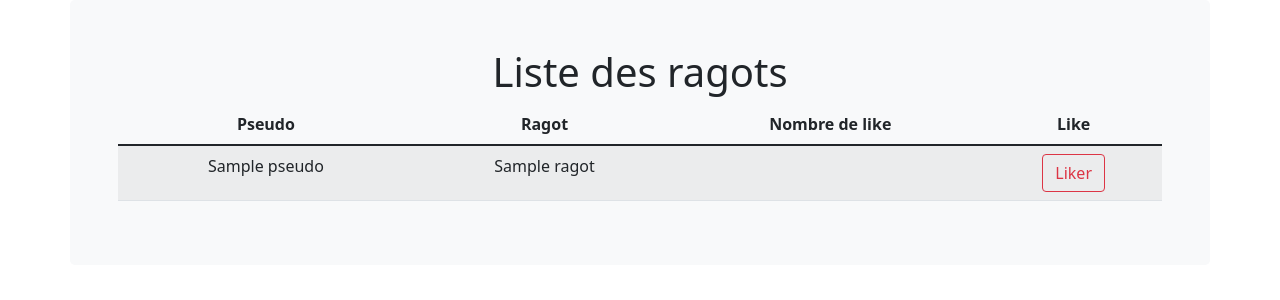
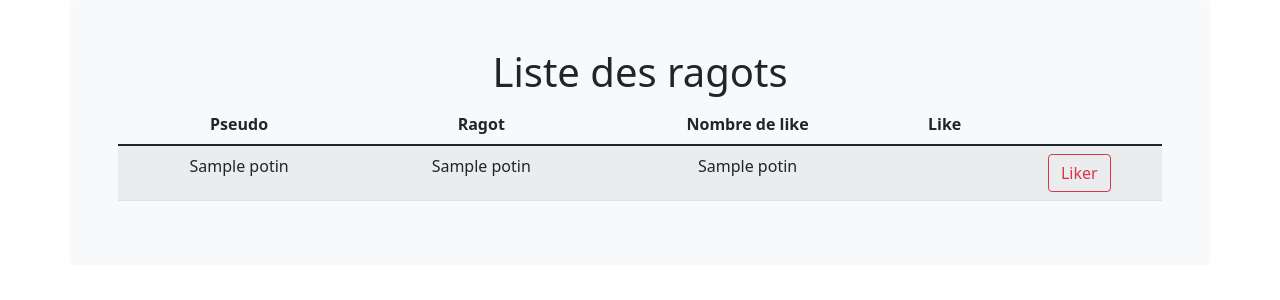
Before and after one commit to Enaryaa/projet-nosql-, a Flask app: page /consulter in a window 1280 px wide. Shown: the part 56-356 px from the top of the page. Run offline with Flask 2, Linux system fonts and the light colour scheme; a database or web service that is not in the repository returns one stand-in record (values such as "Sample title"); some libraries are stand-ins or nearby versions.

Commit message:
ajout postgre fonction consulter

```diff
--- a/docker-compose.yml
+++ b/docker-compose.yml
@@ -14,7 +14,7 @@ services:
   postgres:
     container_name: postgres-nosql
     environment:
-      HOSTNAME: test
+      POSTGRES_DB: test
       POSTGRES_PASSWORD: test
       POSTGRES_USER: test
     image: postgres:alpine
@@ -22,6 +22,7 @@ services:
     - 5432:5432
     volumes:
     - "./bdd/data:/var/lib/postgresql/data"
+
 
   mongodb:
     image: mongo
--- a/src/app.py
+++ b/src/app.py
@@ -1,15 +1,19 @@
 from flask import Flask, render_template, request, redirect, flash, url_for, session
 import bcrypt
-
+import psycopg2
+from pymongo import MongoClient
 
 
 app = Flask(__name__)
 app.config['SECRET_KEY'] = '78EmLQyrRV'
 
-from pymongo import MongoClient
+
 client = MongoClient('mongodb',27017 )
 dbUser=client.user
 dbPotin = client.potin
+
+#Postgres
+postgresdb = psycopg2.connect(host="postgres-nosql",user="test", password="test",dbname="test")
 
 # methode pour alimenter mongodb
 @app.route("/index")
@@ -80,9 +84,13 @@ def post():
 
 @app.route("/consulter", methods = ['GET'])
 def consult():
-    potins = dbPotin.potin
+    cursordb = postgresdb.cursor()
+    cursordb.execute("select * from potin;")
+    data = cursordb.fetchall()
+
+    #potins = dbPotin.potin
     # if we don't want to print id then pass _id:0
-    data = potins.find({}, {"_id":0, "ragot": 1, "pseudo": 1 })
+    #data = potins.find({}, {"_id":0, "ragot": 1, "pseudo": 1 })
     return render_template('consulter.html', data = data)
 
 @app.route("/deco")
--- a/src/templates/consulter.html
+++ b/src/templates/consulter.html
@@ -17,8 +17,9 @@
       <tbody id="listPotin">
           {% for ragot in data %}
               <tr>
-              <td>{{ragot['pseudo']}}</td>
-              <td>{{ragot['ragot']}}</td>
+              <td>{{ragot[3]}}</td>
+              <td>{{ragot[1]}}</td>
+              <td>{{ragot[2]}}</td>
               <td></td>
               <form  method="POST" action="/like">
               <td><button type="button" name="like" class="btn btn-outline-danger">Liker</button></td>
```
Also changed, not shown: postgre/script_creation.sql (+0 -15 lines).
